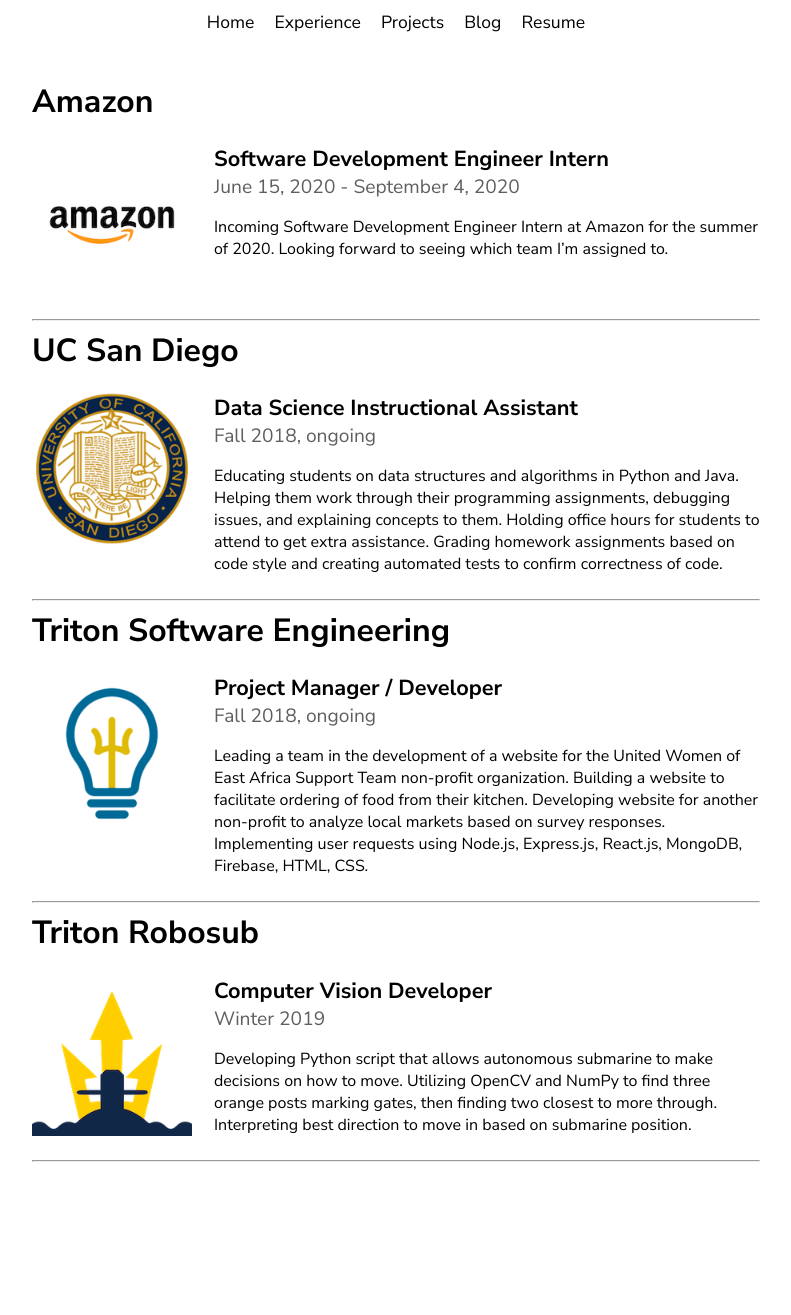
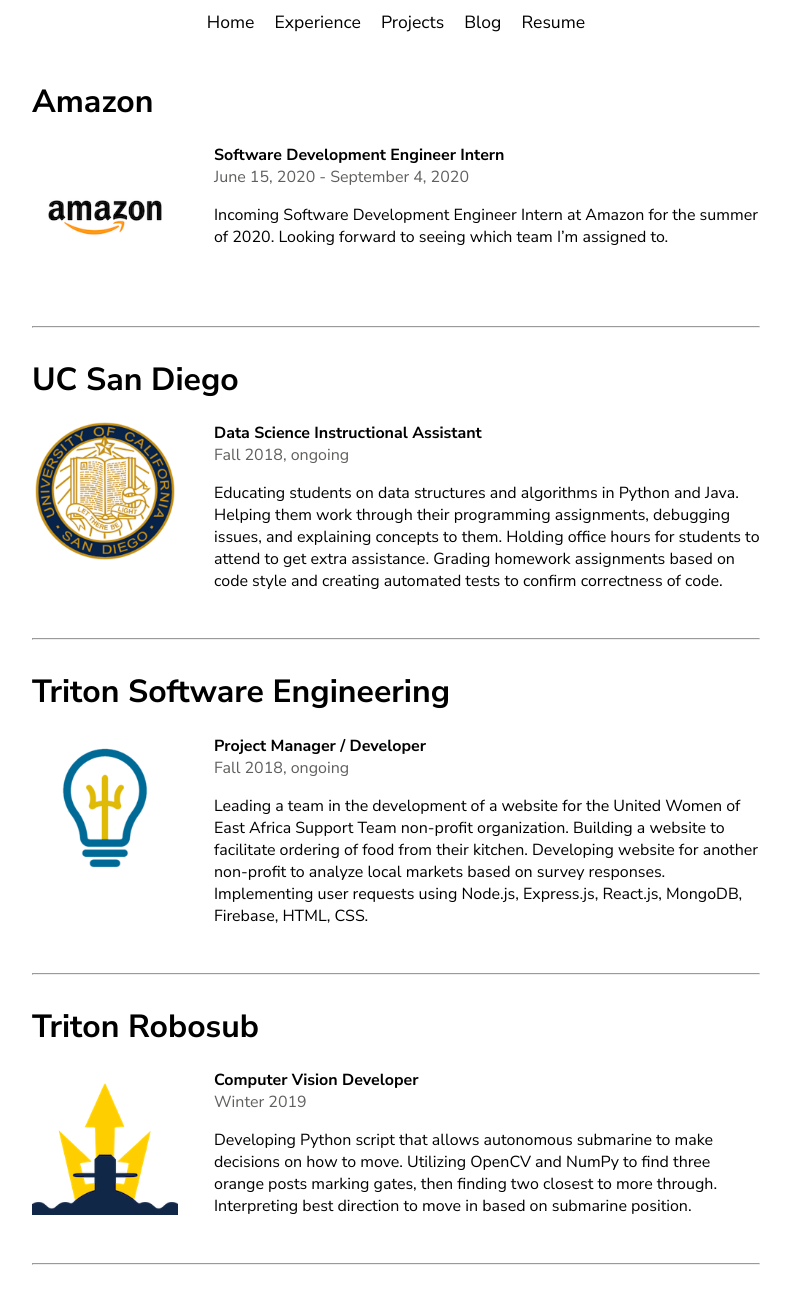
Before and after one commit to declansullivan/declansullivan.github.io, a Jekyll site: the page built from experience/index.html, in a window 1280 px wide. Shown: the whole page, without its empty margins (244-1035 px from the left). Built offline with Jekyll 4.4.1, drawn with Linux system fonts in a browser that asks for light colours; before the commit the page ends 1190 px from its top, so only the background shows below that.

Commit message:
mobile friendlier

```diff
--- a/css/main.css
+++ b/css/main.css
@@ -153,12 +153,8 @@
 
 .personal-desc {
     width: 100%;
-    font-size: 1.5vw;
+    font-size: 1.25vw;
     text-align: left;
-}
-
-.personal-desc.left {
-    font-size: 1.25vw;
 }
 
 .personal-desc.left a {
@@ -186,18 +182,13 @@
     box-shadow: 0 4px 8px 0 rgba(0, 0, 0, 0.2), 0 6px 20px 0 rgba(0, 0, 0, 0.19);
 }
 
-.contentdesc {
-    font-size: 1.5vw;
-}
-
 .expimg {
-    width: 22%;
+    width: 20%;
     float: left;
 }
 
 .project {
     padding: 5px;
-    /* box-shadow: 0 2px 4px 0 rgba(252, 161, 161, 0.2), 0 6px 20px 0 rgba(0, 0, 0, 0.19); */
 }
 
 .project h3 {
@@ -216,12 +207,10 @@
 
 .exptitle {
     font-weight: bold;
-    font-size: 1.7vw;
 }
 
 .exptime {
     color: #605F5D;
-    font-size: 1.5vw;
 }
 
 footer {
--- /dev/null
+++ b/css/mobile.css
@@ -0,0 +1,29 @@
+@media only screen and (max-width: 768px) {
+    .sidebar-left {
+        width: 50%;
+        text-align: center;
+        float: none;
+    }
+
+    .container {
+        width: 100%;
+    }
+
+    .svglist img {
+        width: 10%;
+    }
+
+    .personal-desc {
+        font-size: 100%;
+        text-align: center;
+    }
+
+    .container h1 {
+        text-align: center;
+    }
+
+    .filler-left.hide, .hide {
+        display: none;
+        visibility: hidden;
+    }
+}
--- a/experience/index.html
+++ b/experience/index.html
@@ -4,13 +4,13 @@
 ---
 
 <div class="sidebar-left">
-    <div class="filler-left"></div>
+    <div class="filler-left hide"></div>
 </div>
 
 <div class="container">
     {% assign experiences = site.experiences | sort: 'priority' %}
     {% for experience in experiences %}
         {{ experience }}
-        <hr>
+        <br><hr><br>
     {% endfor %}
 </div>
```
